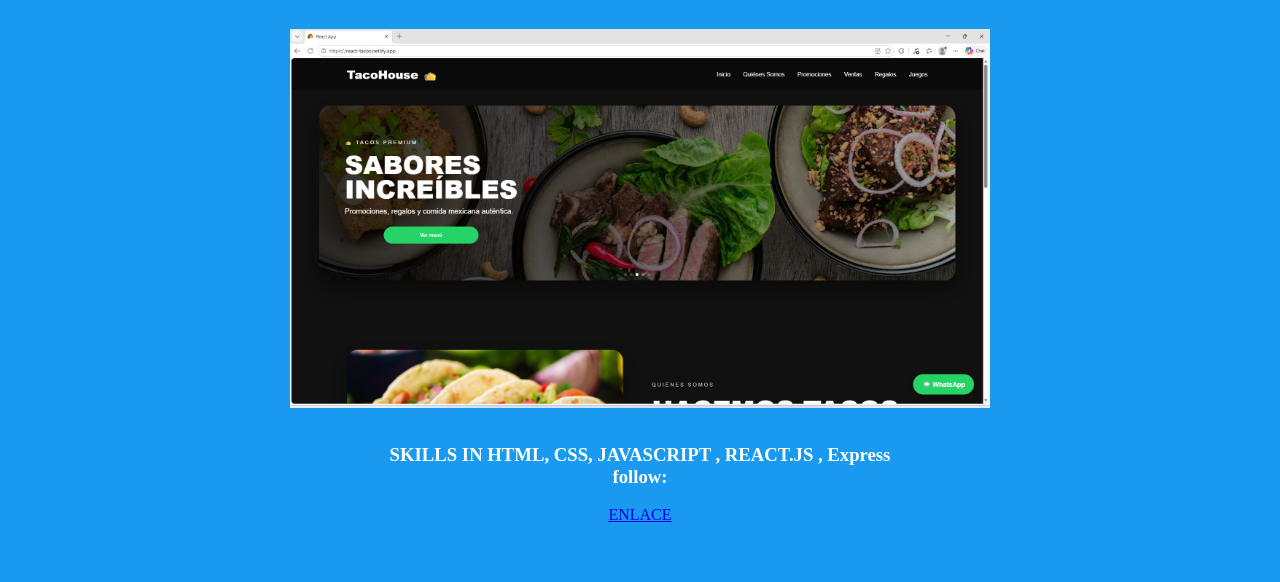
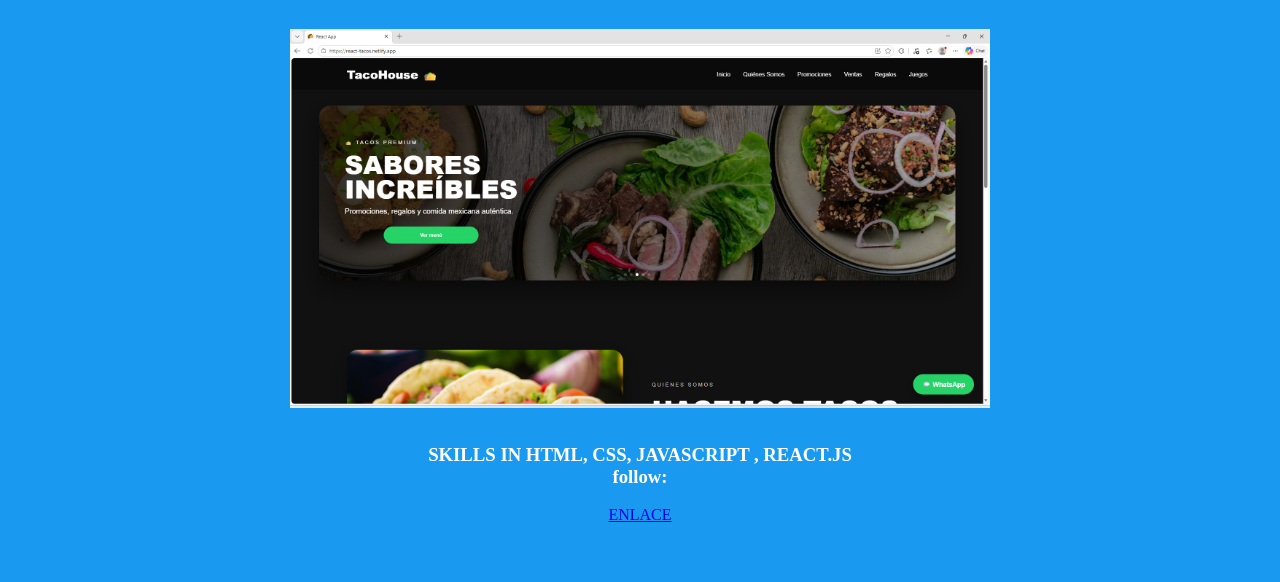
Before and after one commit to tincho8919/MYPORTFOLIO, a plain HTML site: page PAGE/PROJECTS.HTML in a window 1280 px wide. Shown: the part 218-800 px from the top of the page. Drawn offline with Linux system fonts and the light colour scheme.

Commit message:
modificacion

```diff
--- a/PAGE/PROJECTS.HTML
+++ b/PAGE/PROJECTS.HTML
@@ -48,7 +48,7 @@
                 <br>
                 <h2></h2>
                 <br>
-                <h3>SKILLS IN HTML, CSS, JAVASCRIPT , REACT.JS , Express</h3>
+                <h3>SKILLS IN HTML, CSS, JAVASCRIPT , REACT.JS</h3>
                 <h3>follow:</h3>
                 <br>
                 <a href="https://react-tacos.netlify.app/" target="_blank">ENLACE</a>
```
